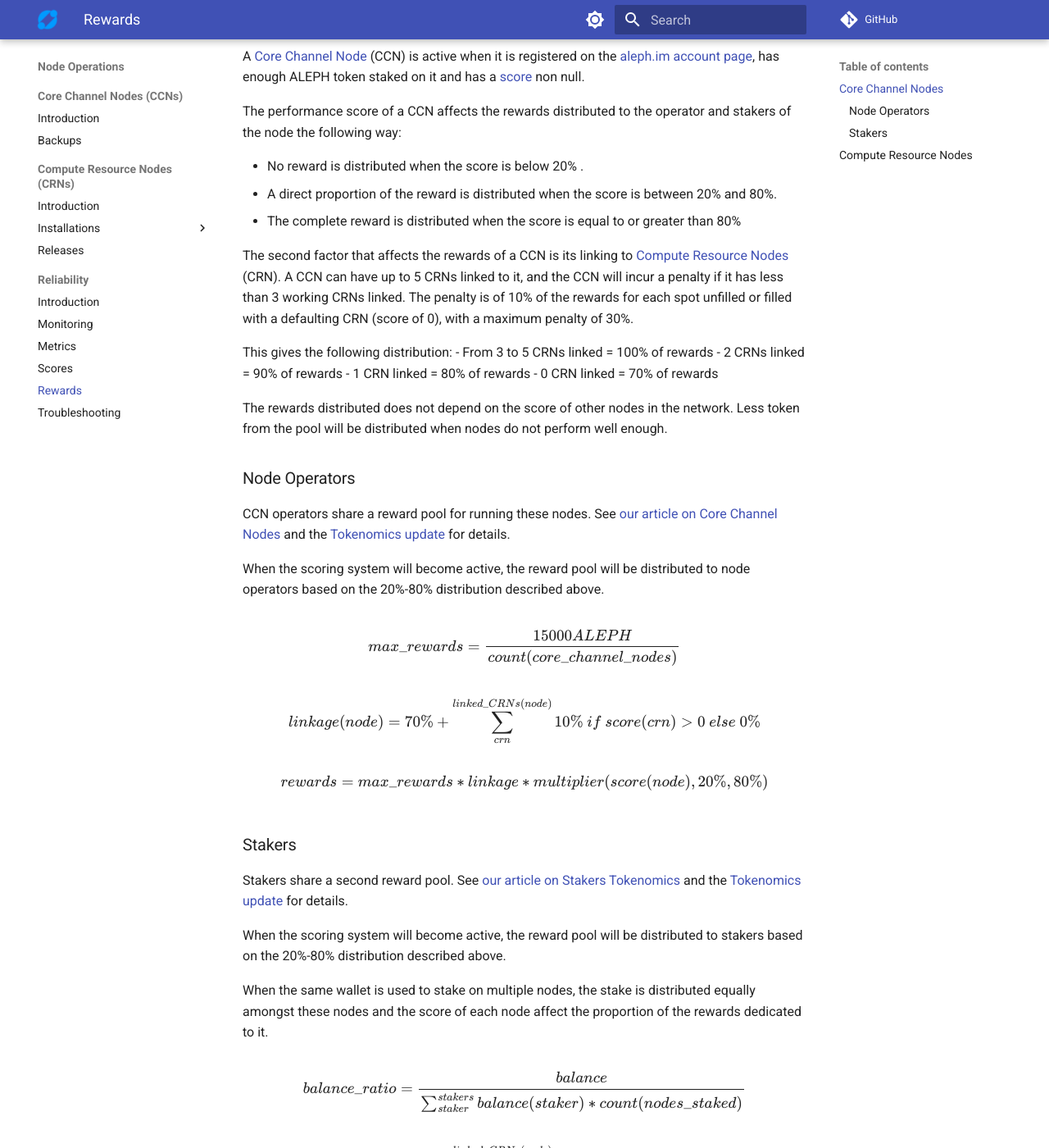
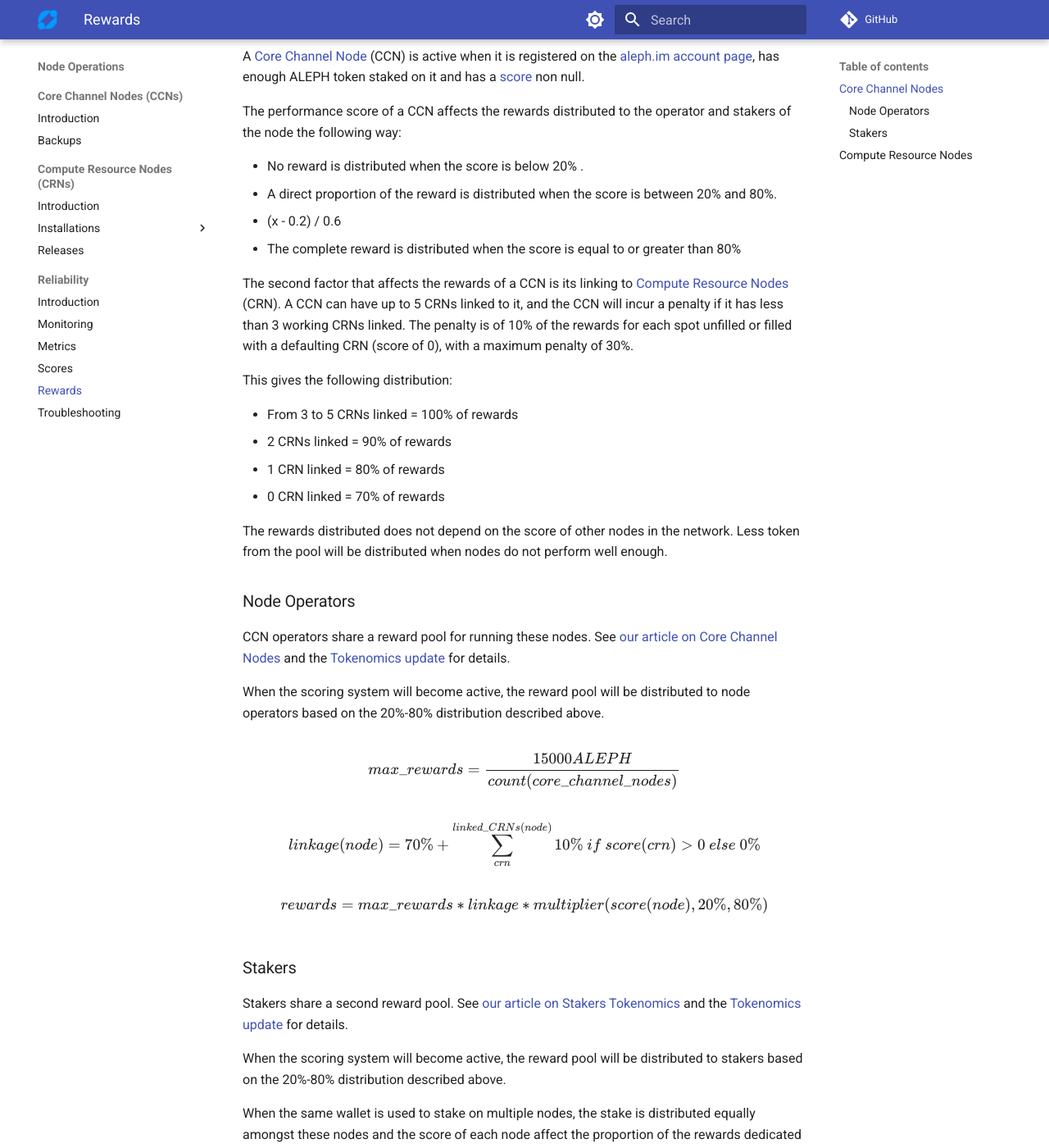
Before and after one commit to aleph-im/aleph-docs, an MkDocs documentation site: the page built from docs/nodes/reliability/rewards.md, in a window 1280 px wide and 1400 px high, scrolled down 354 px. Shown: the whole window at 82% size. Built offline with MkDocs 1.6.1 and Material for MkDocs 9.7.7, drawn with Linux system fonts in a browser that asks for light colours; plug-ins that fetch from the network failed and are left out; comment, search, counter and statistics services are not loaded; some of the changed text lies outside the part shown.

Commit message:
Fix: Layout of rewards.md

```diff
--- a/docs/nodes/reliability/rewards.md
+++ b/docs/nodes/reliability/rewards.md
@@ -9,19 +9,21 @@
 
 The performance score of a CCN affects the rewards distributed to the operator and stakers of the node the following way:
 
-- No reward is distributed when the score is below 20% .
-- A direct proportion of the reward is distributed when the score is between 20% and 80%.
-- The complete reward is distributed when the score is equal to or greater than 80%
+ - No reward is distributed when the score is below 20% .
+ - A direct proportion of the reward is distributed when the score is between 20% and 80%.
+ - (x - 0.2) / 0.6
+ - The complete reward is distributed when the score is equal to or greater than 80%
 
 The second factor that affects the rewards of a CCN is its linking to
 [Compute Resource Nodes](../compute/index.md) (CRN). A CCN can have up to 5 CRNs linked to it, and the CCN will incur a penalty if it has less than 3 working CRNs linked.
 The penalty is of 10% of the rewards for each spot unfilled or filled with a defaulting CRN (score of 0), with a maximum penalty of 30%.
 
 This gives the following distribution:
-- From 3 to 5 CRNs linked = 100% of rewards
-- 2 CRNs linked = 90% of rewards
-- 1 CRN linked = 80% of rewards
-- 0 CRN linked = 70% of rewards
+
+ - From 3 to 5 CRNs linked = 100% of rewards
+ - 2 CRNs linked = 90% of rewards
+ - 1 CRN linked = 80% of rewards
+ - 0 CRN linked = 70% of rewards
 
 The rewards distributed does not depend on the score of other nodes in the network. Less token from the pool
 will be distributed when nodes do not perform well enough.
```
Also changed, not shown: other parts of docs/nodes/reliability/rewards.md (+1 -2 lines).
